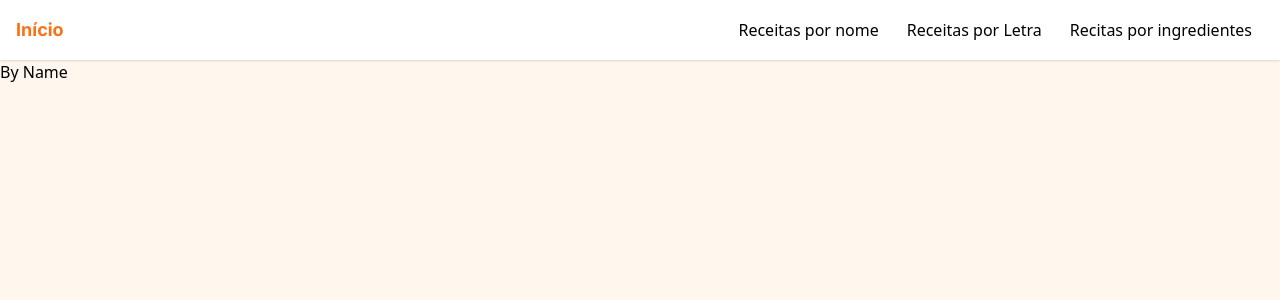
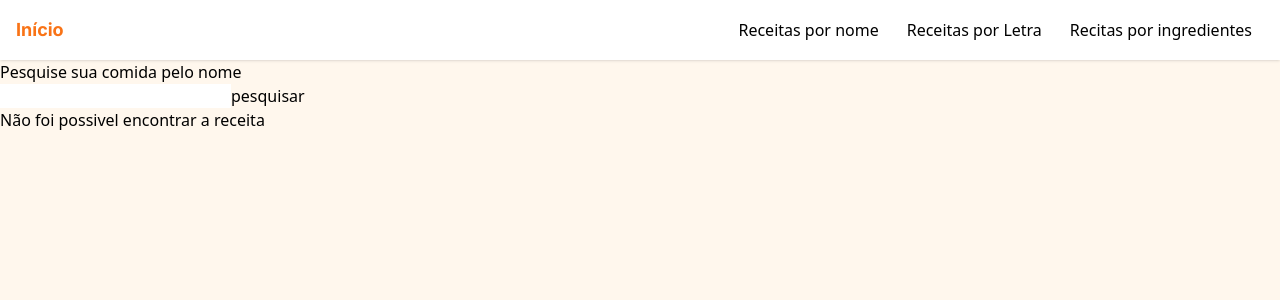
Before and after one commit to LucasAnselmoSilva12345/food-recipe, a React (Vite) app: page /by-name in a window 1280 px wide. Shown: the top 300 px of the page. Built offline with nearby package versions, Linux system fonts and the light colour scheme.

Commit message:
Feat: Search Food by name
Signed-off-by: LucasAnselmoSilva12345 <lucasanselmodasilva02@gmail.com>

```diff
--- a/src/pages/ByName.tsx
+++ b/src/pages/ByName.tsx
@@ -1,7 +1,45 @@
+import { useState } from 'react';
+import { FoodRandomProps } from '../types/FoodRandomProps';
+import { api } from '../api/meal-db-api';
+import { FoodCard } from '../components/FoodCard';
+
 export function ByName() {
+  const [searchTerm, setSearchTerm] = useState<string>('');
+  const [foodData, setFoodData] = useState<FoodRandomProps | null>(null);
+
+  const handleSearch = async () => {
+    try {
+      const response = await api.get(`/search.php?s=${searchTerm}`);
+      setFoodData(response.data.meals[0]);
+    } catch (error) {
+      console.error('Error fetching data:', error);
+    }
+  };
+
   return (
-    <div>
-      <h1>By Name</h1>
-    </div>
+    <section>
+      <h1>Pesquise sua comida pelo nome</h1>
+      <div>
+        <input
+          type="text"
+          value={searchTerm}
+          onChange={(e) => setSearchTerm(e.target.value)}
+        />
+
+        <button onClick={handleSearch}>pesquisar</button>
+      </div>
+
+      {foodData ? (
+        <FoodCard
+          idMeal={foodData.idMeal}
+          strMealThumb={foodData.strMealThumb}
+          strMeal={foodData.strMeal}
+          strInstructions={foodData.strInstructions}
+          strYoutube={foodData.strYoutube}
+        />
+      ) : (
+        <p>Não foi possivel encontrar a receita</p>
+      )}
+    </section>
   );
 }
```
